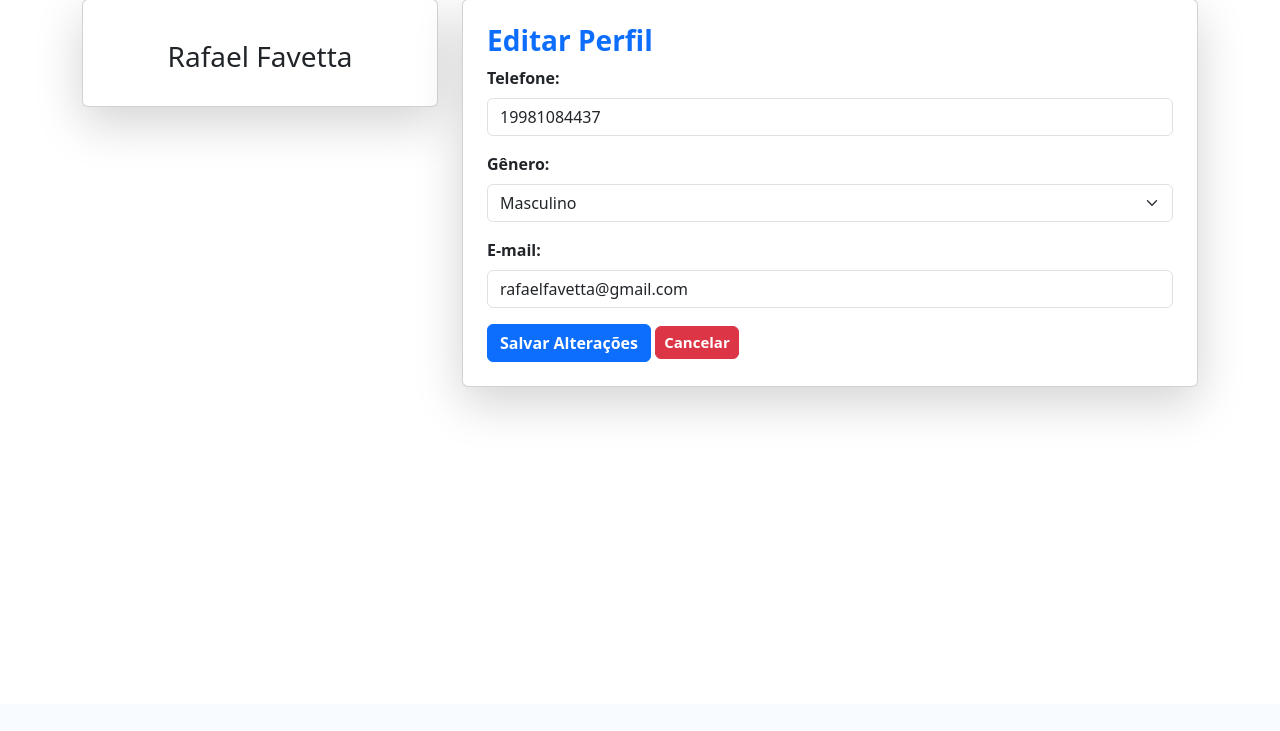
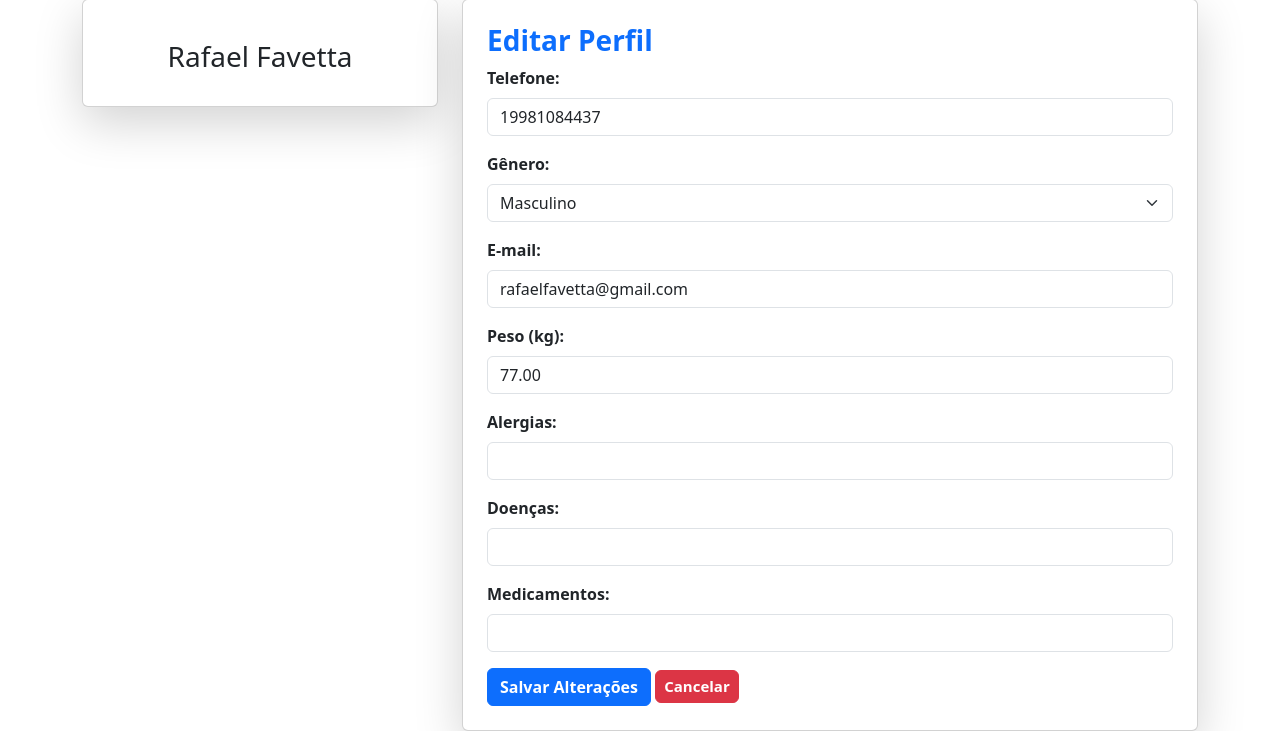
Before and after one commit to RafaelFavetta/DigitalVac, a PHP site: page /usuario/editarPefilU.php in a window 1280 px wide. Shown: the part 96-827 px from the top of the page. Before the commit the page ends 512 px from the top, so only its background shows below. Run offline with PHP 8.4, Linux system fonts and the light colour scheme; a user stored in the database is signed in; data comes from the database, SQL or seed files in the repository; some libraries are stand-ins or nearby versions.

Commit message:
editar paciente está certo

```diff
--- a/usuario/editarPefilU.php
+++ b/usuario/editarPefilU.php
@@ -23,6 +23,10 @@ $nome = $user['nome_usuario'];
 $telefone = $user['tel_usuario'];
 $genero = $user['genero_usuario'];
 $email = $user['email_usuario'];
+$peso = $user['peso_usuario'];
+$alergias = $user['ale_usuario'];
+$doencas = $user['doen_usuario'];
+$medicamentos = $user['med_usuario'];
 ?>
 
 <!DOCTYPE html>
@@ -68,8 +72,7 @@ $email = $user['email_usuario'];
             <div class="col-md-8">
                 <div class="card shadow-lg p-4">
                     <h3 class="text-primary fw-bold">Editar Perfil</h3>
-                    <form id="editarPerfilForm" action="salvarPerfil.php" method="POST">
-
+                    <form id="editarPerfilForm" action="../Recebedados/salvarPerfil.php" method="POST">
                         <div class="mb-3">
                             <label for="telefone" class="form-label"><strong>Telefone:</strong></label>
                             <input type="text" class="form-control" id="telefone" name="telefone"
@@ -83,11 +86,30 @@ $email = $user['email_usuario'];
                                 <option value="O" <?php echo $genero == 'O' ? 'selected' : ''; ?>>Outro</option>
                             </select>
                         </div>
-
                         <div class="mb-3">
                             <label for="email" class="form-label"><strong>E-mail:</strong></label>
                             <input type="email" class="form-control" id="email" name="email"
                                 value="<?php echo htmlspecialchars($email); ?>" pattern="[a-z0-9._%+-]+@[a-z0-9.-]+\.[a-z]{2,}$">
+                        </div>
+                        <div class="mb-3">
+                            <label for="peso" class="form-label"><strong>Peso (kg):</strong></label>
+                            <input type="number" class="form-control" id="peso" name="peso"
+                                value="<?php echo htmlspecialchars($peso); ?>" min="1" step="0.01" required>
+                        </div>
+                        <div class="mb-3">
+                            <label for="alergias" class="form-label"><strong>Alergias:</strong></label>
+                            <input type="text" class="form-control" id="alergias" name="alergias"
+                                value="<?php echo htmlspecialchars($alergias); ?>">
+                        </div>
+                        <div class="mb-3">
+                            <label for="doencas" class="form-label"><strong>Doenças:</strong></label>
+                            <input type="text" class="form-control" id="doencas" name="doencas"
+                                value="<?php echo htmlspecialchars($doencas); ?>">
+                        </div>
+                        <div class="mb-3">
+                            <label for="medicamentos" class="form-label"><strong>Medicamentos:</strong></label>
+                            <input type="text" class="form-control" id="medicamentos" name="medicamentos"
+                                value="<?php echo htmlspecialchars($medicamentos); ?>">
                         </div>
                         <button type="submit" class="btn btn-primary fw-bold">Salvar Alterações</button>
                         <a href="perfilU.php" class="btn btn-danger fw-bold px-2 py-1" style="font-size: 15px; min-width: 70px;">Cancelar</a>
@@ -160,5 +182,4 @@ $email = $user['email_usuario'];
         });
     </script>
 </body>
-
 </html>
```
Also changed, not shown: Recebedados/salvarPerfil.php (+12 -24 lines), medica/editar_paciente.php (+38 -4 lines).
